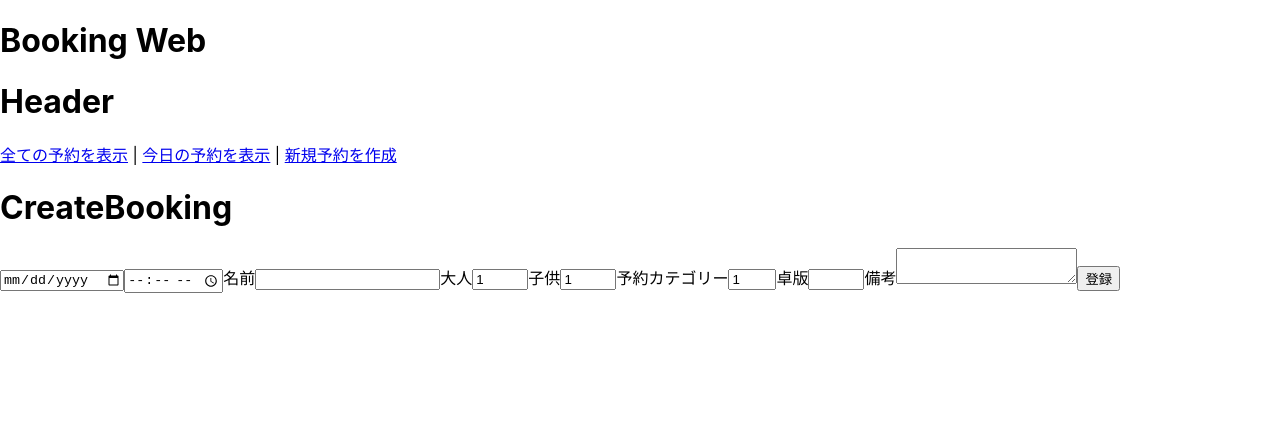
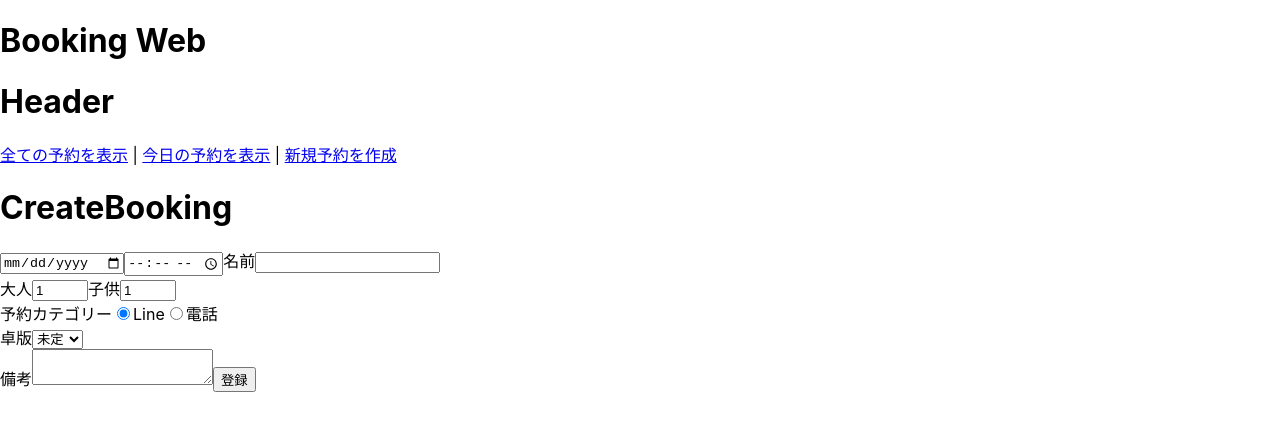
Before and after one commit to fukada-m/ouryokukou_booking, a React (Create React App) app in the folder booking_web/: page /createBooking in a window 1280 px wide. Shown: the top 430 px of the page. Built offline with nearby package versions, Linux system fonts and the light colour scheme.

Commit message:
登録フォーム改善

```diff
--- a/booking_web/src/components/AddTableRelationButton.jsx
+++ b/booking_web/src/components/AddTableRelationButton.jsx
@@ -7,10 +7,6 @@ export const AddTableRelationButton = (props) => {
 
   const tableNum = [1,2,3,5,11,12,13,14,15,16,21]
   const [table, setTable] = useState(1);
-
-  const handleChange = (event) => {
-    setTable(event.target.value);
-  };
 
   const data = {
     booking: {
@@ -38,7 +34,7 @@ export const AddTableRelationButton = (props) => {
   return (
     <div>
       <div>
-        <select value={table} onChange={handleChange}>
+        <select value={table} onChange={(e) => setTable(e.target.value)}>
           <option value="1">1番</option>
           <option value="2">2番</option>
           <option value="3">3番</option>
--- a/booking_web/src/components/CreateBooking.jsx
+++ b/booking_web/src/components/CreateBooking.jsx
@@ -9,7 +9,7 @@ export const CreateBooking = () => {
     const [name, setName] = useState()
     const [numberOfAdults, setNumberOfAdults] = useState(1)
     const [numberOfChildren, setNumberOfChildren] = useState(1)
-    const [bookingCategoryId, setBookingCategoryId] = useState(1)
+    const [bookingCategoryId, setBookingCategoryId] = useState("1")
     const [tableId, setTableId] = useState()
     const [note, setNote] = useState()
     const weekChars = [
@@ -27,14 +27,14 @@ export const CreateBooking = () => {
       const week = weekChars[today.getDay()]
           const data = {
             booking: {
-              date: date,
-              week: week,
-              time: time,
-              name: name,
+              date,
+              week,
+              time,
+              name,
               number_of_adults: numberOfAdults,
               number_of_children: numberOfChildren,
               booking_category_id: bookingCategoryId,
-              note: note,
+              note,
             },
             table: {
               id: [tableId],
@@ -60,6 +60,7 @@ export const CreateBooking = () => {
         <input type="time" onChange={(e) => setTime(e.target.value)} />
         <label>名前</label>
         <input type="text" onChange={(e) => setName(e.target.value)} />
+        <br/>
         <label>大人</label>
         <input
           type="number"
@@ -76,22 +77,31 @@ export const CreateBooking = () => {
           min={0}
           max={99}
         />
+        <br/>
         <label>予約カテゴリー</label>
-        <input
-          type="number"
-          value={bookingCategoryId}
-          onChange={(e) => setBookingCategoryId(e.target.value)}
-          min={1}
-          max={2}
-        />
+        <input type="radio" value="1"
+            checked={bookingCategoryId === '1'} onChange={()=> setBookingCategoryId("1")}/>
+        <label for="option1">Line</label>
+
+        <input type="radio" value="2"
+            checked={bookingCategoryId === '2'} onChange={() => setBookingCategoryId("2")}/>
+        <label for="option2">電話</label><br />
         <label>卓版</label>
-        <input
-          type="number"
-          value={tableId}
-          onChange={(e) => setTableId(e.target.value)}
-          min={1}
-          max={99}
-        />
+        <select value={tableId} onChange={(e) => setTableId(e.target.value)}>
+          <option value="">未定</option>
+          <option value="1">1番</option>
+          <option value="2">2番</option>
+          <option value="3">3番</option>
+          <option value="5">5番</option>
+          <option value="11">11番</option>
+          <option value="12">12番</option>
+          <option value="13">13番</option>
+          <option value="14">14番</option>
+          <option value="15">15番</option>
+          <option value="16">16番</option>
+          <option value="21">21番</option>
+        </select>
+        <br/>
         <label>備考</label>
         <textarea onChange={(e) => setNote(e.target.value)} />
         <button onClick={create}>登録</button>
--- a/booking_web/src/components/MoveSeatButton.jsx
+++ b/booking_web/src/components/MoveSeatButton.jsx
@@ -5,10 +5,6 @@ import { today } from '../utils/today'
 export const MoveSeatButton = (props) => {
     const { bookingId, tableId,  setTodayBooking } = props;
     const [table, setTable] = useState(1);
-
-    const handleChange = (e) => {
-        setTable(e.target.value);
-    };
 
     const moveSeat = async () => {
         const removeData = {
@@ -45,7 +41,7 @@ export const MoveSeatButton = (props) => {
   return (
     <div>
       <div>
-        <select value={table} onChange={handleChange}>
+        <select value={table} onChange={(e) => setTable(e.target.value)}>
           <option value="1">1番</option>
           <option value="2">2番</option>
           <option value="3">3番</option>
```
Also changed, not shown: 1 other file (tests, documents, lock files or other folders).
